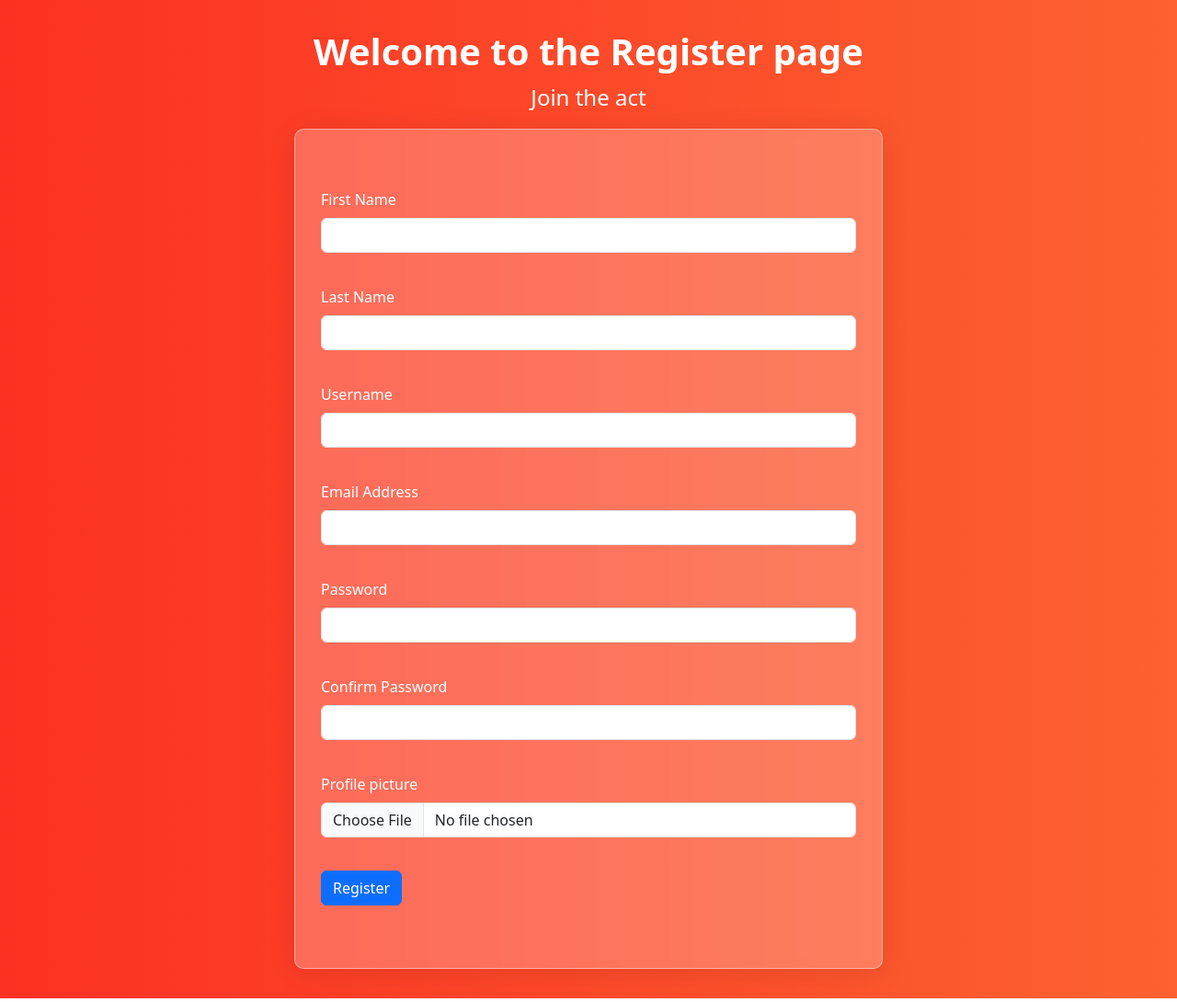
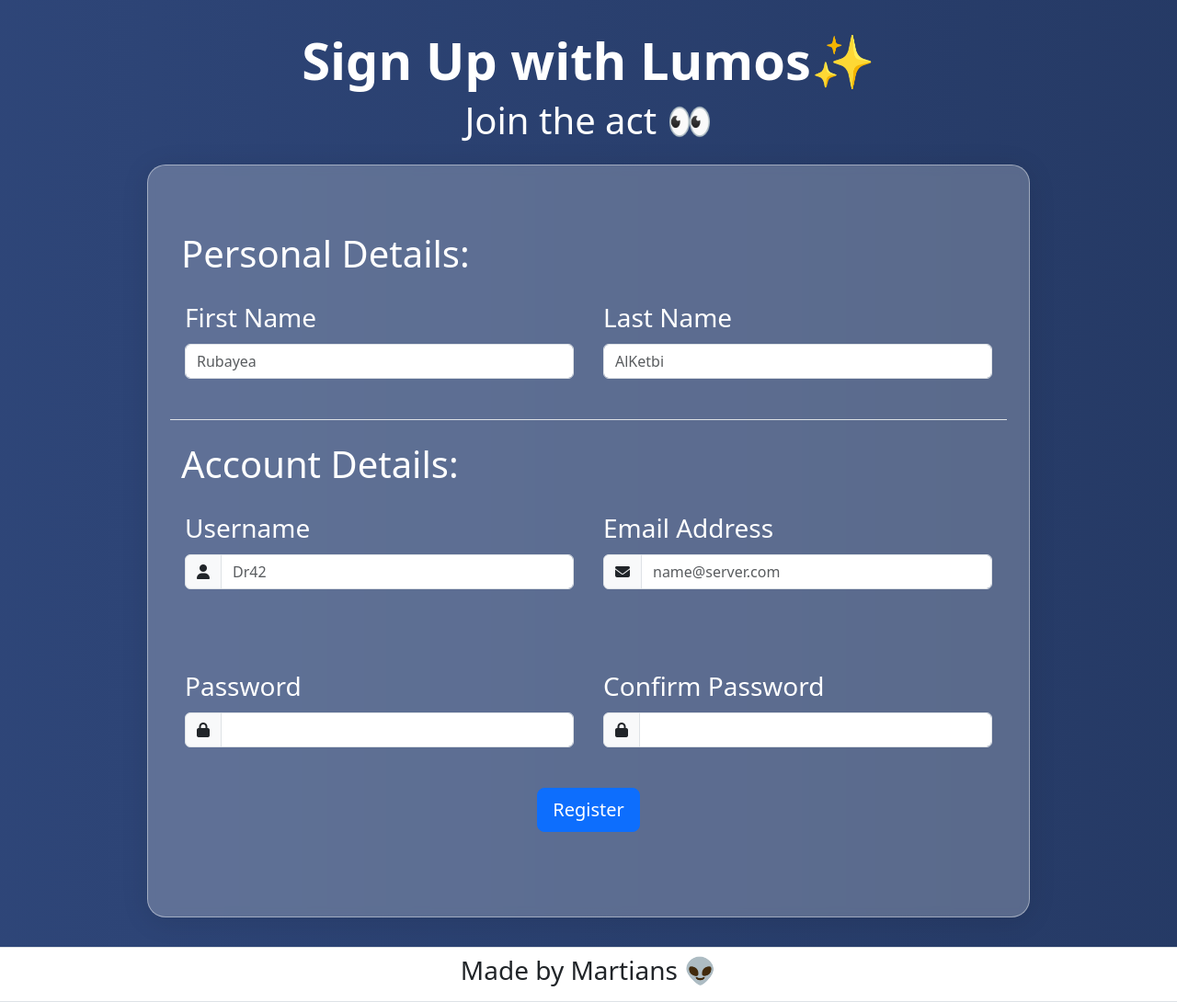
Before and after one commit to rubayeaAlketbi/Coursework_2, a Flask app: page /register in a window 1280 px wide. Shown: the part 86-1176 px from the top of the page at 92% size. Run offline with Flask 3, Linux system fonts and the light colour scheme; some libraries are stand-ins or nearby versions.

Commit message:
Done styling login and register page

```diff
--- a/CW2/app/static/CSS/style.css
+++ b/CW2/app/static/CSS/style.css
@@ -114,8 +114,7 @@
     align-items: center;
     width: 100%;
     height: 100%;
-    background: rgb(131, 58, 180);
-    background: linear-gradient(90deg, rgba(131, 58, 180, 1) 0%, rgba(253, 29, 29, 1) 50%, rgba(252, 176, 69, 1) 100%);
+    background: linear-gradient(90deg, #4b6cb7 0%, #182848 100%);
     background-size: 600% 600%;
     animation: animateBackground 10s infinite linear;
 }
@@ -140,3 +139,12 @@
 .growContainer:hover {
     transform: scale(1.05);
 }
+
+
+.neoBackground{
+    background: rgba( 255, 255, 255, 0.2 );
+box-shadow: 0 8px 32px 0 rgba( 31, 38, 135, 0.37 );
+backdrop-filter: blur( 3px );
+-webkit-backdrop-filter: blur( 3px );
+border-radius: 10px;
+}
--- a/CW2/app/static/JS/comment.js
+++ b/CW2/app/static/JS/comment.js
@@ -3,7 +3,7 @@ $(document).ready(function() {
         e.preventDefault(); // Prevent the default form submission
 
         var commentText = $('#commentText').val();
-        var csrfToken = $('input[name="csrf_token"]').val(); // Fetch the CSRF token
+        var csrfToken = $('input[name="csrf_token"]').val();
 
         $.ajax({
             url: '/post/' + post_id, // Ensure this is the correct endpoint
--- a/CW2/app/templates/home.html
+++ b/CW2/app/templates/home.html
@@ -12,7 +12,7 @@
       <link rel="preconnect" href="https://fonts.googleapis.com">
       <link rel="preconnect" href="https://fonts.gstatic.com" crossorigin>
       <link href="https://fonts.googleapis.com/css2?family=Courier+Prime:wght@700&family=Josefin+Slab&display=swap" rel="stylesheet">
-
+      <link href="https://cdnjs.cloudflare.com/ajax/libs/font-awesome/6.1.1/css/all.min.css" rel="stylesheet">
     <title>Guest Page</title>
 </head>
 <body>
--- a/CW2/app/templates/register.html
+++ b/CW2/app/templates/register.html
@@ -1,47 +1,94 @@
-{%extends "home.html"%}
+{% extends "home.html" %}
 {% block content %}
 <main class="container-fluid p-4 h-full movingGrade">
-    <div class = "container">
-        <div class ="row p-2 d-flex justify-content-center align-items-center h-100">
-            <div class = "col-12 text-center">
-                <h1 class="fw-bold text-white">Welcome to the Register page</h1>
-                <p class="fs-4 fw-light text-white">Join the act</p>
+    <div class="container">
+        <div class="row p-2 d-flex justify-content-center align-items-center h-100">
+            <div class="col-12 text-center">
+                <h1 class="fw-bold text-white display-4">Sign Up with Lumos✨</h1>
+                <p class="fw-light text-white display-6 pb-2">Join the act 👀</p>
             </div>
-        <form method = "post" class="formContainer glassContainer" style="max-width:40rem; border-radius:10px;">
-            {{register_form.hidden_tag()}}
-            <div class="mb-1 p-3">
-                {{register_form.fname.label(class="form-label text-white")}}
-                {{register_form.fname(class="form-control")}}
+            <form method="post" class="formContainer glassContainer" style="max-width:60rem; border-radius:20px;" id="registerForm">
+                {{ register_form.hidden_tag() }}
+                <div class="container p-4">
+                <!-- Each field is wrapped in col-md-6 for medium to large screens, stacked on smaller screens -->
+                <div class="row">
+                    <div class ="col-md-12">
+                        <h1 class="fs-1 text-white"> Personal Details:</h1>
                     </div>
-            <div class="mb-1 p-3">
-                {{register_form.lname.label(class="form-label text-white")}}
-                {{register_form.lname(class="form-control")}}
+                        <div class="col-md-6 mb-1 p-3">
+                        {{ register_form.fname.label(class="form-label text-white fs-3") }}
+                        <div class="input-group has-validation">
+                            {{ register_form.fname(class="form-control", placeholder="Rubayea") }}
                         </div>
-            <div class="mb-1 p-3">
-                {{register_form.username.label(class="form-label text-white")}}
-                {{register_form.username(class="form-control")}}
                     </div>
-            <div class="mb-1 p-3">
-                {{register_form.email.label(class="form-label text-white")}}
-                {{register_form.email(class="form-control")}}
+                    <div class="col-md-6 mb-1 p-3">
+                        {{ register_form.lname.label(class="form-label text-white fs-3") }}
+                        <div class="input-group has-validation">
+                            {{ register_form.lname(class="form-control",placeholder="AlKetbi") }}
                         </div>
-            <div class="mb-1 p-3">
-                {{register_form.password.label(class="form-label text-white")}}
-                {{register_form.password(class="form-control")}}
                     </div>
-            <div class="mb-1 p-3">
-                {{register_form.confirm.label(class="form-label text-white")}}
-                {{register_form.confirm(class="form-control")}}
                 </div>
-            <div class="mb-1 p-3">
-                {{register_form.profilePicture.label(class="form-label text-white")}}
-                {{register_form.profilePicture(class="form-control")}}
+                <div class="row border-top my-4 py-4">
+                    <div class ="col-md-12">
+                        <h1 class="fs-1 text-white"> Account Details:</h1>
                     </div>
-            <div class="mb-1 p-3">
-                {{register_form.registerButton(class="btn btn-primary")}}
+                    <div class="col-md-6 mb-1 p-3">
+                        {{ register_form.username.label(class="form-label text-white fs-3") }}
+                        <div class="input-group has-validation">
+                            <span class="input-group-text">
+                                <i class="fa-solid fa-user"></i></span>
+                            {{ register_form.username(class="form-control", id="username" ,placeholder="Dr42") }}
+                            <div class="invalid-feedback" id="usernameError"></div>
+                        </div>
+                    </div>
+                    <div class="col-md-6 mb-1 p-3">
+                        {{ register_form.email.label(class="form-label text-white fs-3") }}
+                        <div class="input-group has-validation">
+                            <span class="input-group-text">
+                                <i class="fa fa-envelope"></i> <!-- Font Awesome envelope icon -->
+                            </span>
+                            {{ register_form.email(class="form-control",placeholder="name@server.com") }}
+                            <div class="invalid-feedback" id="emailError"></div>
+                        </div>
+                    </div>
+                </div>
+
+                <div class="row">
+                    <div class="col-md-6 mb-1 p-3">
+                        {{ register_form.password.label(class="form-label text-white fs-3") }}
+                        <div class="input-group has-validation">
+                            <span class="input-group-text">
+                                <i class="fa fa-lock"></i> <!-- Font Awesome lock icon -->
+                            </span>
+                            {{ register_form.password(class="form-control") }}
+                            <div class="invalid-feedback" id="passwordError"></div>
+                        </div>
+                    </div>
+                    <div class="col-md-6 mb-1 p-3">
+                        {{ register_form.confirm.label(class="form-label text-white fs-3") }}
+                        <div class="input-group has-validation">
+                            <span class="input-group-text">
+                                <i class="fa fa-lock"></i> <!-- Font Awesome lock icon -->
+                            </span>
+                            {{ register_form.confirm(class="form-control") }}
+                            <div class="invalid-feedback" id="confirmError"></div>
+                        </div>
+                    </div>
+                </div>
+
+                <div class="mb-1 p-3 text-center pt-4">
+                    {{ register_form.registerButton(class="btn btn-primary btn-lg") }}
+                </div>
+
+                </div>
             </form>
+        </div>
     </div>
 </main>
 
-
-{% endblock content%}
+<nav class="navbar border-top border-bottom">
+    <div class="d-flex justify-content-center align-items-center w-100">
+        <h3 class="fw-light"> Made by Martians 👽 </h3>
+    </div>
+</nav>
+{% endblock content %}
--- a/CW2/app/views.py
+++ b/CW2/app/views.py
@@ -58,6 +58,18 @@ def register():
             return redirect('/login')
 
     return render_template("register.html",register_form = register_form)
+
+
+@app.route('/register/validate-username', methods=['POST'])
+def validate_username():
+    data = request.get_json()  # Use this instead of request.form
+    username = data['username']
+    user = User.query.filter_by(username=username).first()
+    if user is None:
+        return jsonify({'success': True})
+    else:
+        return jsonify({'success': False, 'error': 'Username already exists'})
+
 
 
 @login_manager.user_loader
```
Also changed, not shown: CW2/app/static/JS/register_validation.js (added, +41 -0 lines), CW2/app/templates/login.html (+23 -6 lines), CW2/app/templates/user_dash.html (+12 -2 lines). Lines whose indentation alone changed are shown as unchanged.
